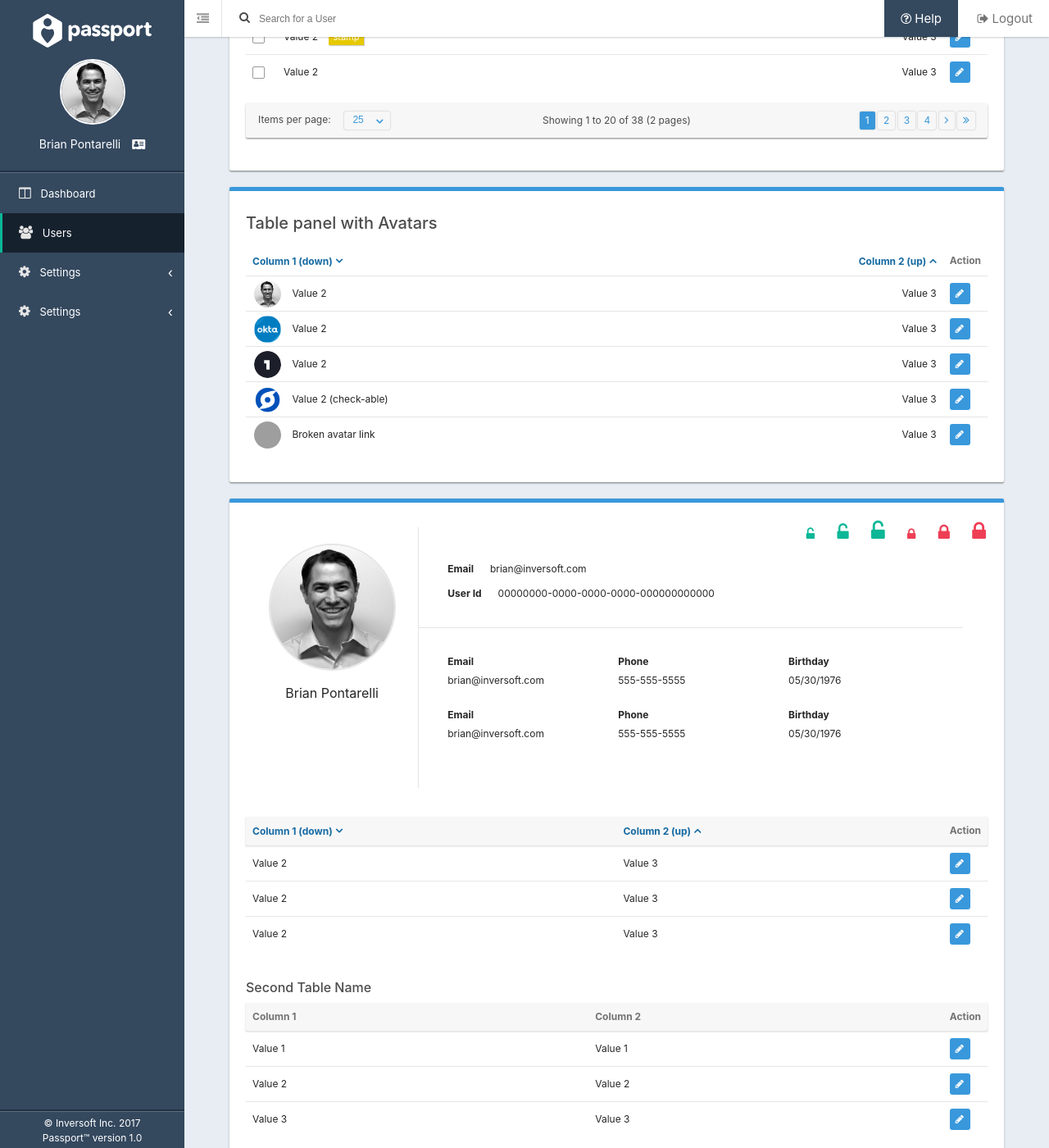
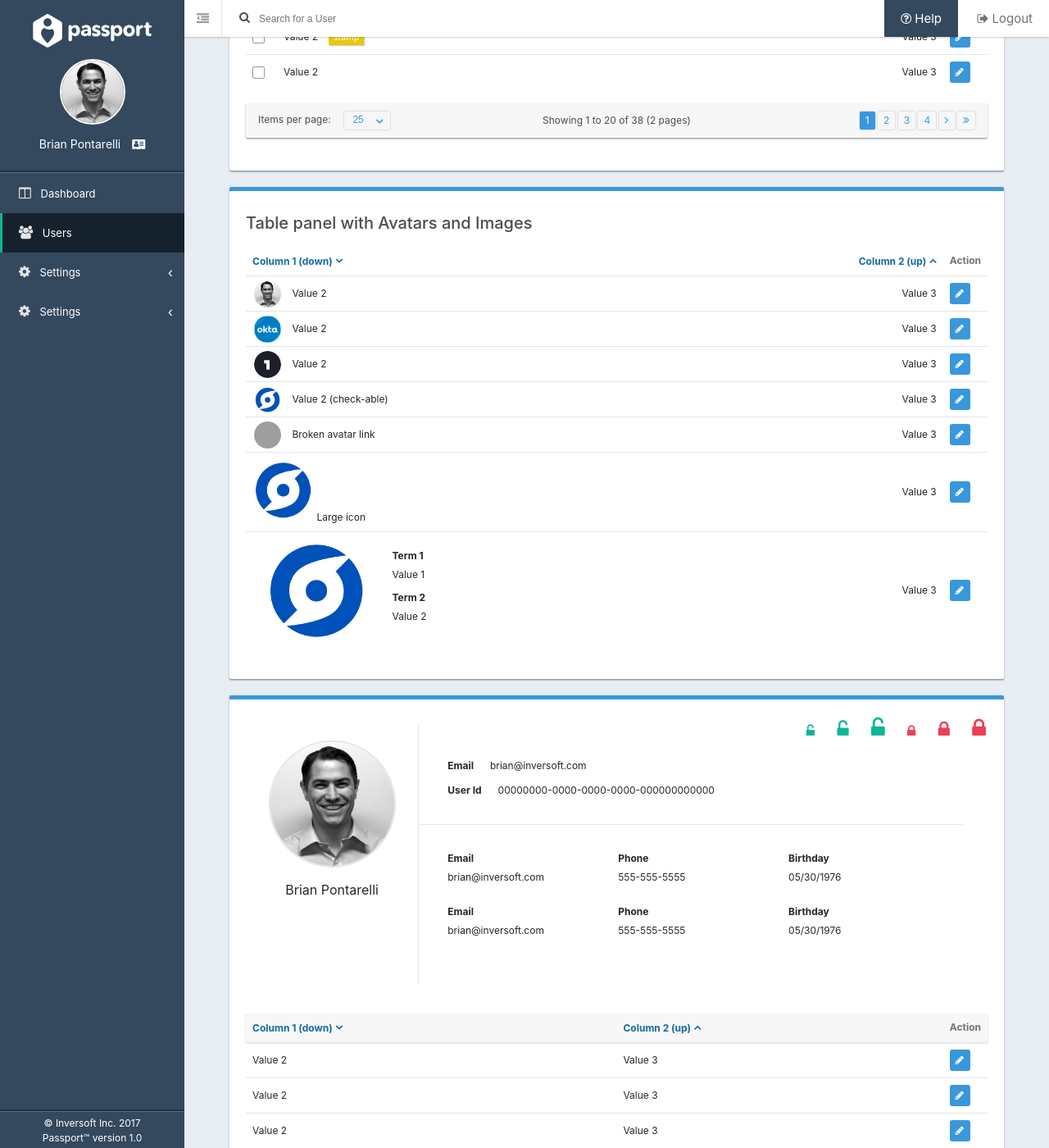
Before and after one commit to FusionAuth/fusionauth-style, a Jekyll site: the page built from index.md, in a window 1280 px wide and 1400 px high, scrolled down 7425 px. Shown: the whole window at 82% size. Built offline with Jekyll 4.4.1, drawn with Linux system fonts in a browser that asks for light colours; grey boxes are pictures that could not be loaded.

Commit message:
Fixed image styles inside tables for profile and other types of images

```diff
--- a/_layouts/default.html
+++ b/_layouts/default.html
@@ -1216,7 +1216,7 @@
       <div class="row">
         <div class="col-xs">
           <div class="panel">
-            <h2>Table panel with Avatars</h2>
+            <h2>Table panel with Avatars and Images</h2>
             <main>
               <table id="avatars-with-checkboxes">
                 <thead>
@@ -1280,9 +1280,32 @@
                     <label class="checkbox">
                       <input name="userId" type="checkbox" value="broken"/>
                       <span class="box"></span>
-                     <img src="images/broken.jpg">
+                      <img src="images/broken.jpg">
                     </label>
                     Broken avatar link
+                  </td>
+                  <td class="text-right">Value 3</td>
+                  <td class="action"><a href="#" class="blue button small-square" data-tooltip="Edit"><i class="fa fa-pencil"></i></a></td>
+                </tr>
+                <tr>
+                  <td>
+                    <img src="images/stormpath.jpg" class="large">
+                    Large icon
+                  </td>
+                  <td class="text-right">Value 3</td>
+                  <td class="action"><a href="#" class="blue button small-square" data-tooltip="Edit"><i class="fa fa-pencil"></i></a></td>
+                </tr>
+                <tr>
+                  <td>
+                    <div class="row">
+                      <img src="images/stormpath.jpg" class="col-xs-3">
+                      <dl class="col-xs-9">
+                        <dt>Term 1</dt>
+                        <dd>Value 1</dd>
+                        <dt>Term 2</dt>
+                        <dd>Value 2</dd>
+                      </dl>
+                    </div>
                   </td>
                   <td class="text-right">Value 3</td>
                   <td class="action"><a href="#" class="blue button small-square" data-tooltip="Edit"><i class="fa fa-pencil"></i></a></td>
--- a/_sass/tables.scss
+++ b/_sass/tables.scss
@@ -170,20 +170,18 @@ table {
               }
             }
           }
-        }
 
           img {
             border: 2px solid white;
-          border-radius: 50px;
+            border-radius: 50%;
             margin-right: 10px;
             height: 37px;
             position: relative;
             vertical-align: middle;
             width: 37px;
-        }
 
             // Handle broken avatar links w/ Font Awesome-ness.
-        img:after {
+            &:after {
               background-color: white;
               color: $table-body-link-color;
               content: "\f2be";
@@ -202,6 +200,12 @@ table {
               text-rendering: auto;
               top: 0;
               width: 100%;
+            }
+          }
+        }
+
+        img.large {
+          width: 75px;
         }
 
         &.action {
```
Lines whose indentation alone changed are shown as unchanged.
